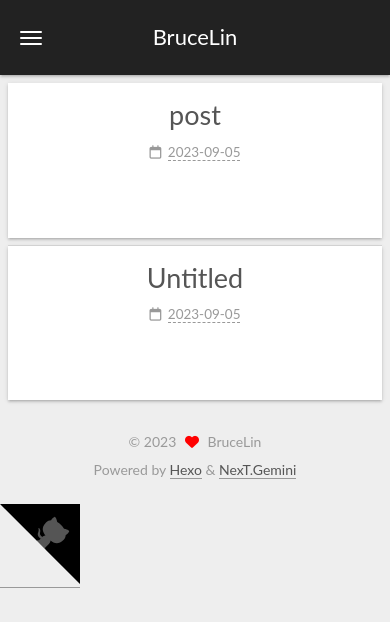
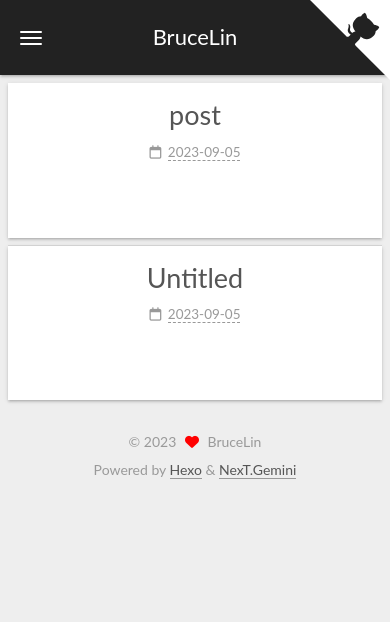
Before and after one commit to lalalala0620/lalalala0620.github.io, a plain HTML site: page index.html in a window 390 px wide. Drawn offline with nearby package versions, Linux system fonts and the light colour scheme.

Commit message:
Site updated: 2023-09-05 19:37:04

```diff
--- a/css/main.css
+++ b/css/main.css
@@ -1143,6 +1143,40 @@ pre code {
 .use-motion .menu-item {
   visibility: hidden;
 }
+.github-corner :hover .octo-arm {
+  animation: octocat-wave 560ms ease-in-out;
+}
+.github-corner svg {
+  color: #fff;
+  fill: var(--theme-color);
+  position: absolute;
+  right: 0;
+  top: 0;
+  z-index: 5;
+}
+@media (max-width: 991px) {
+  .github-corner svg {
+    color: var(--theme-color);
+    fill: #fff;
+  }
+  .github-corner .github-corner:hover .octo-arm {
+    animation: none;
+  }
+  .github-corner .github-corner .octo-arm {
+    animation: octocat-wave 560ms ease-in-out;
+  }
+}
+@keyframes octocat-wave {
+  0%, 100% {
+    transform: rotate(0);
+  }
+  20%, 60% {
+    transform: rotate(-25deg);
+  }
+  40%, 80% {
+    transform: rotate(10deg);
+  }
+}
 .sidebar-inner {
   color: #999;
   padding: 18px 10px;
--- a/index.html
+++ b/index.html
@@ -131,7 +131,7 @@
 </div>
   <div class="links-of-author animated">
       <span class="links-of-author-item">
-        <a href="https://github.com/yourname" title="GitHub → https:&#x2F;&#x2F;github.com&#x2F;yourname" rel="noopener me" target="_blank"><i class="fab fa-github fa-fw"></i>GitHub</a>
+        <a href="https://github.com/lalalala0620" title="GitHub → https:&#x2F;&#x2F;github.com&#x2F;lalalala0620" rel="noopener me" target="_blank"><i class="fab fa-github fa-fw"></i>GitHub</a>
       </span>
       <span class="links-of-author-item">
         <a href="mailto:yourname@gmail.com" title="E-Mail → mailto:yourname@gmail.com" rel="noopener me" target="_blank"><i class="fa fa-envelope fa-fw"></i>E-Mail</a>
@@ -319,7 +319,7 @@
     <span>0%</span>
   </div>
 
-  <a href="https://github.com/yourname" class="github-corner" title="Follow me on GitHub" aria-label="Follow me on GitHub" rel="noopener" target="_blank"><svg width="80" height="80" viewBox="0 0 250 250" aria-hidden="true"><path d="M0,0 L115,115 L130,115 L142,142 L250,250 L250,0 Z"></path><path d="M128.3,109.0 C113.8,99.7 119.0,89.6 119.0,89.6 C122.0,82.7 120.5,78.6 120.5,78.6 C119.2,72.0 123.4,76.3 123.4,76.3 C127.3,80.9 125.5,87.3 125.5,87.3 C122.9,97.6 130.6,101.9 134.4,103.2" fill="currentColor" style="transform-origin: 130px 106px;" class="octo-arm"></path><path d="M115.0,115.0 C114.9,115.1 118.7,116.5 119.8,115.4 L133.7,101.6 C136.9,99.2 139.9,98.4 142.2,98.6 C133.8,88.0 127.5,74.4 143.8,58.0 C148.5,53.4 154.0,51.2 159.7,51.0 C160.3,49.4 163.2,43.6 171.4,40.1 C171.4,40.1 176.1,42.5 178.8,56.2 C183.1,58.6 187.2,61.8 190.9,65.4 C194.5,69.0 197.7,73.2 200.1,77.6 C213.8,80.2 216.3,84.9 216.3,84.9 C212.7,93.1 206.9,96.0 205.4,96.6 C205.1,102.4 203.0,107.8 198.3,112.5 C181.9,128.9 168.3,122.5 157.7,114.1 C157.9,116.9 156.7,120.9 152.7,124.9 L141.0,136.5 C139.8,137.7 141.6,141.9 141.8,141.8 Z" fill="currentColor" class="octo-body"></path></svg></a>
+  <a href="https://github.com/lalalala0620" class="github-corner" title="Follow me on GitHub" aria-label="Follow me on GitHub" rel="noopener" target="_blank"><svg width="80" height="80" viewBox="0 0 250 250" aria-hidden="true"><path d="M0,0 L115,115 L130,115 L142,142 L250,250 L250,0 Z"></path><path d="M128.3,109.0 C113.8,99.7 119.0,89.6 119.0,89.6 C122.0,82.7 120.5,78.6 120.5,78.6 C119.2,72.0 123.4,76.3 123.4,76.3 C127.3,80.9 125.5,87.3 125.5,87.3 C122.9,97.6 130.6,101.9 134.4,103.2" fill="currentColor" style="transform-origin: 130px 106px;" class="octo-arm"></path><path d="M115.0,115.0 C114.9,115.1 118.7,116.5 119.8,115.4 L133.7,101.6 C136.9,99.2 139.9,98.4 142.2,98.6 C133.8,88.0 127.5,74.4 143.8,58.0 C148.5,53.4 154.0,51.2 159.7,51.0 C160.3,49.4 163.2,43.6 171.4,40.1 C171.4,40.1 176.1,42.5 178.8,56.2 C183.1,58.6 187.2,61.8 190.9,65.4 C194.5,69.0 197.7,73.2 200.1,77.6 C213.8,80.2 216.3,84.9 216.3,84.9 C212.7,93.1 206.9,96.0 205.4,96.6 C205.1,102.4 203.0,107.8 198.3,112.5 C181.9,128.9 168.3,122.5 157.7,114.1 C157.9,116.9 156.7,120.9 152.7,124.9 L141.0,136.5 C139.8,137.7 141.6,141.9 141.8,141.8 Z" fill="currentColor" class="octo-body"></path></svg></a>
 
 <noscript>
   <div class="noscript-warning">Theme NexT works best with JavaScript enabled</div>
```
Also changed, not shown: 2023/09/05/index/index.html (+2 -2 lines), 2023/09/05/post/index.html (+2 -2 lines), about/index.html (+2 -2 lines), archives/2023/09/index.html (+2 -2 lines), archives/2023/index.html (+2 -2 lines), archives/index.html (+2 -2 lines), categories/index.html (+2 -2 lines), schedule/index.html (+2 -2 lines), tags/index.html (+2 -2 lines).
